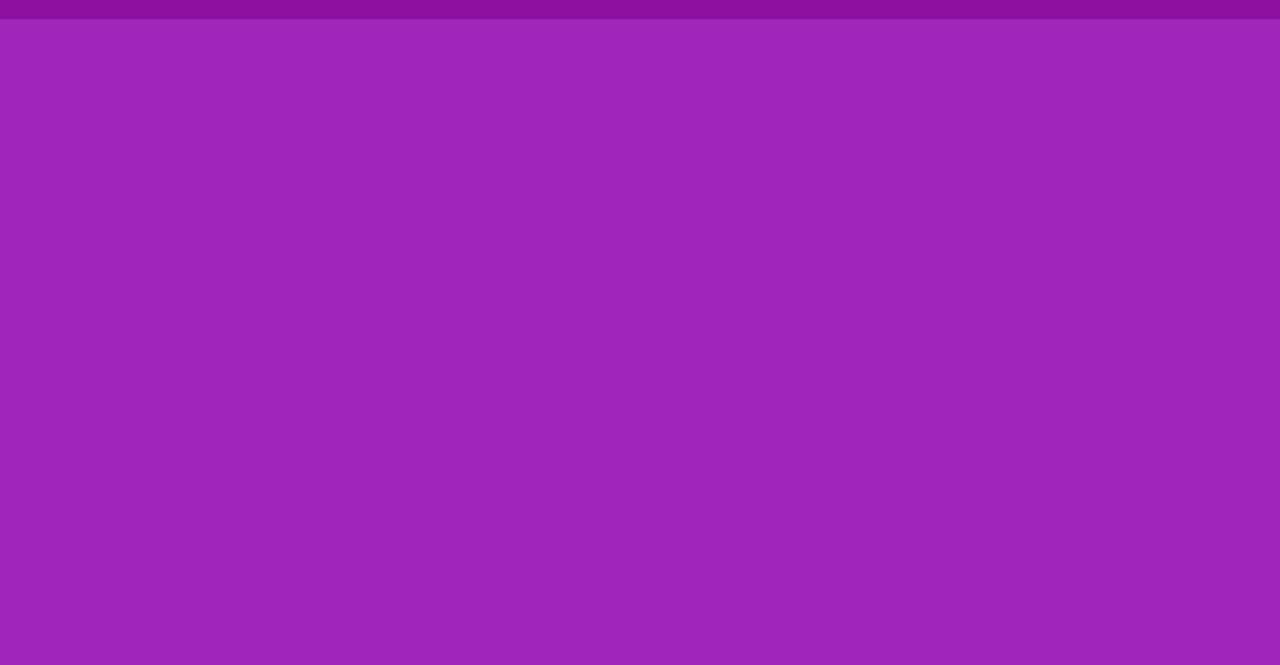
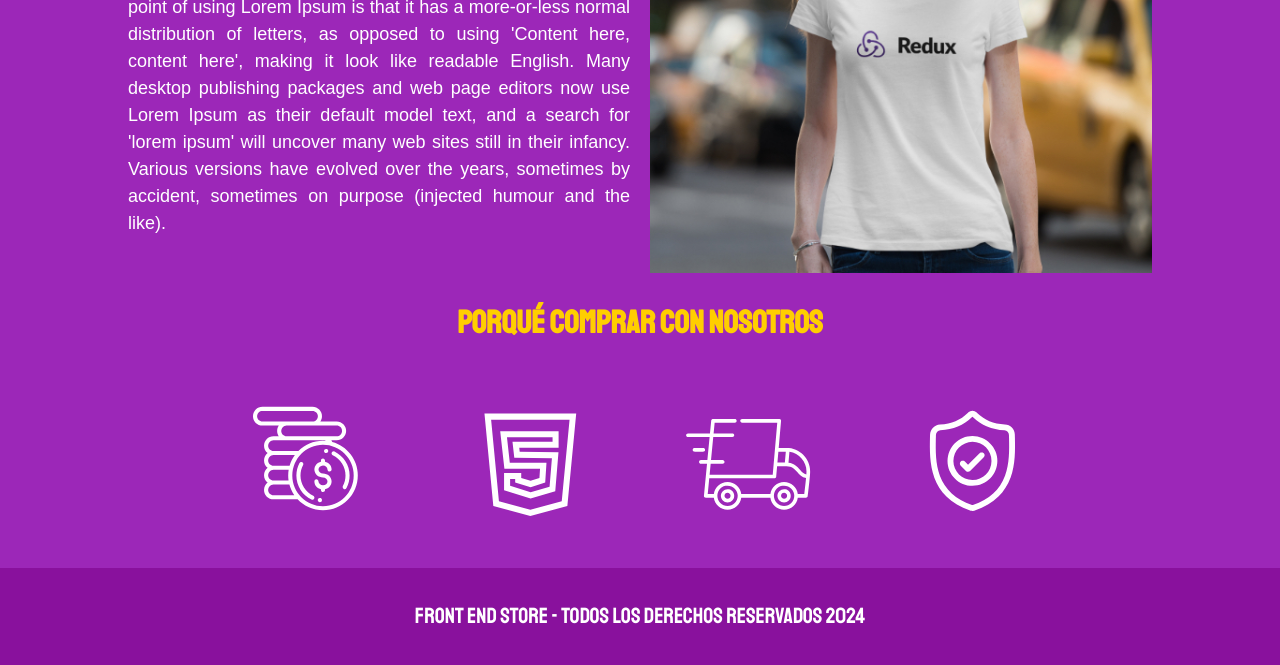
Before and after one commit to Jorgealza9206/HTML-CSS-Javascript-y-MySQL, a plain HTML site: page FrontEndStore_inicio/FrontEndStore_inicio/nosotros.html in a window 1280 px wide. Shown: the part 421-1086 px from the top of the page. Before the commit the page ends 800 px from the top, so only its background shows below. Drawn offline with Linux system fonts and the light colour scheme.

Commit message:
Windows. Reto Nosotros finalizado

```diff
--- a/FrontEndStore_inicio/FrontEndStore_inicio/css/styles.css
+++ b/FrontEndStore_inicio/FrontEndStore_inicio/css/styles.css
@@ -145,8 +145,8 @@ h3 {
 /** Graficos **/
 .grafico {
     min-height: 30rem;
-    background-repeat: no-repeat;
-    background-size: cover;
+    background-repeat: no-repeat; /* si no ocupa todo el espacio, evita que se repita */
+    background-size: cover; /*Ocupa todo el espacio*/
     grid-column: 1 / 3;
 }
 
@@ -165,3 +165,55 @@ h3 {
         grid-column: 2 / 4;
     }
 }
+
+/** Nosotros **/
+.descripcion {
+    display: grid;
+    margin: 0 10%;
+}
+
+.descripcion__parrafo {
+    text-align: justify;
+    grid-row: 2 / 3;
+}
+
+.descripcion__imagen {
+    width: 100%;
+    background-size: cover;
+    grid-row: 1 / 2;
+}
+
+@media (min-width: 800px) {
+    .descripcion {
+        display: grid;
+        grid-template-columns: repeat(2, 1fr);
+        gap: 2rem;
+        margin: 0 10%;
+    }
+
+    .descripcion__parrafo {
+        text-align: justify;
+        grid-column: 1 / 2;
+        grid-row: 1 / 2;
+    }
+
+    .descripcion__imagen {
+        width: 100%;
+        background-size: cover;
+        grid-column: 2 / 3;
+    }
+}
+
+.imagenes {
+    display: flex;
+    flex-direction: column;
+    align-items: center;
+}
+
+@media (min-width: 800px) {
+    .imagenes {
+        display: flex;
+        flex-direction: row;
+        justify-content: center;
+    }
+}
--- a/FrontEndStore_inicio/FrontEndStore_inicio/nosotros.html
+++ b/FrontEndStore_inicio/FrontEndStore_inicio/nosotros.html
@@ -21,7 +21,25 @@
     </nav>
 
     <main class="contenedor">
-        <h1>Nosotros</h1>
+        <h1>Sobre Nosotros</h1>
+
+        <div class = "descripcion">
+            <div class="descripcion__parrafo">
+                <p class="descripcion__parrafo">
+                    It is a long established fact that a reader will be distracted by the readable content of a page when looking at its layout. The point of using Lorem Ipsum is that it has a more-or-less normal distribution of letters, as opposed to using 'Content here, content here', making it look like readable English. Many desktop publishing packages and web page editors now use Lorem Ipsum as their default model text, and a search for 'lorem ipsum' will uncover many web sites still in their infancy. Various versions have evolved over the years, sometimes by accident, sometimes on purpose (injected humour and the like).
+                </p>
+            </div>
+            <img class="descripcion__imagen" src="img/nosotros.jpg" alt="imagen-nosotros">
+        </div>
+
+        <h2>Porqué comprar con nosotros</h2>
+
+        <diV class="imagenes">
+            <img class="imagen" src="img/icono_1.png" alt="icono_1">
+            <img class="imagen" src="img/icono_2.png" alt="icono_2">
+            <img class="imagen" src="img/icono_3.png" alt="icono_3">
+            <img class="imagen" src="img/icono_4.png" alt="icono_4">
+        </diV>
     </main>
 
     <footer class = "footer">
```
